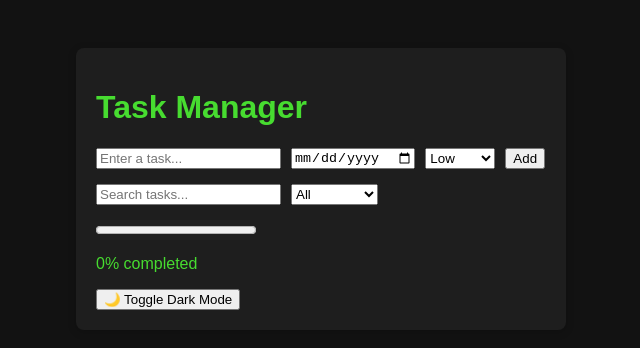
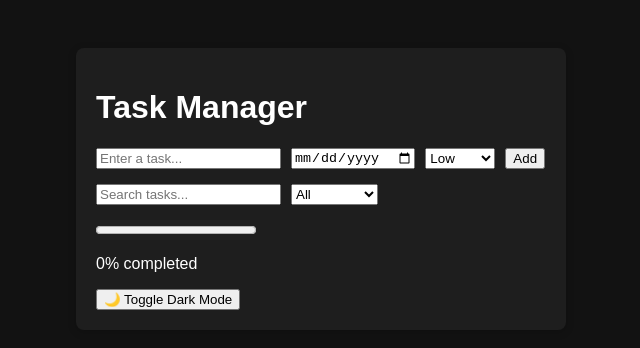
Before and after one commit to Ranigit777/Task-Manager, a plain HTML site: page index.html in a window 1280 px wide. Both pictures are taken after a click on the button "🌙 Toggle Dark Mode". Shown: the whole page, without its empty margins (319-959 px from the left). Drawn offline with Linux system fonts and the light colour scheme.

Commit message:
add Initial files

```diff
--- a/style.css
+++ b/style.css
@@ -1,6 +1,6 @@
 body {
   font-family: Arial, sans-serif;
-  background: #fcf6f4;
+  background: #f4f7fc;
   display: flex;
   justify-content: center;
   padding: 40px;
@@ -8,7 +8,7 @@ body {
 }
 
 .container {
-  background: rgb(238, 168, 208);
+  background: white;
   padding: 20px;
   border-radius: 8px;
   width: 450px;
@@ -31,7 +31,7 @@ body {
   display: flex;
   justify-content: space-between;
   flex-direction: column;
-  background: #eeeeee;
+  background: #eee;
   margin: 5px 0;
   padding: 10px;
   border-radius: 4px;
@@ -54,12 +54,12 @@ li[priority="high"] { border-left: 5px solid red; }
 /* Dark Mode */
 body.dark {
   background: #121212;
-  color: rgb(71, 220, 48);
+  color: white;
 }
 body.dark .container {
   background: #1e1e1e;
 }
 body.dark li {
   background: #333;
-  color: rgb(219, 22, 22);
+  color: white;
 }
```
